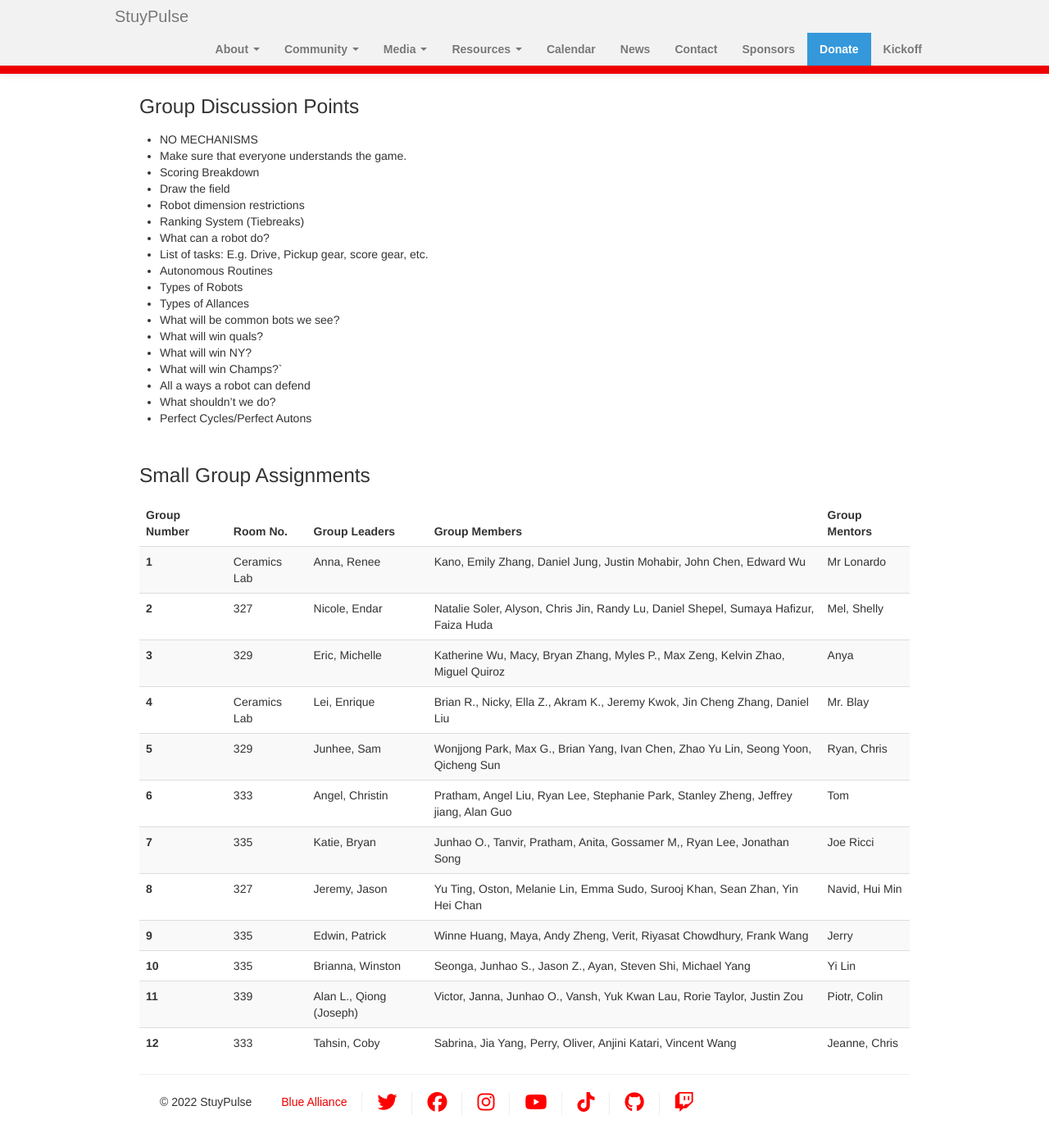
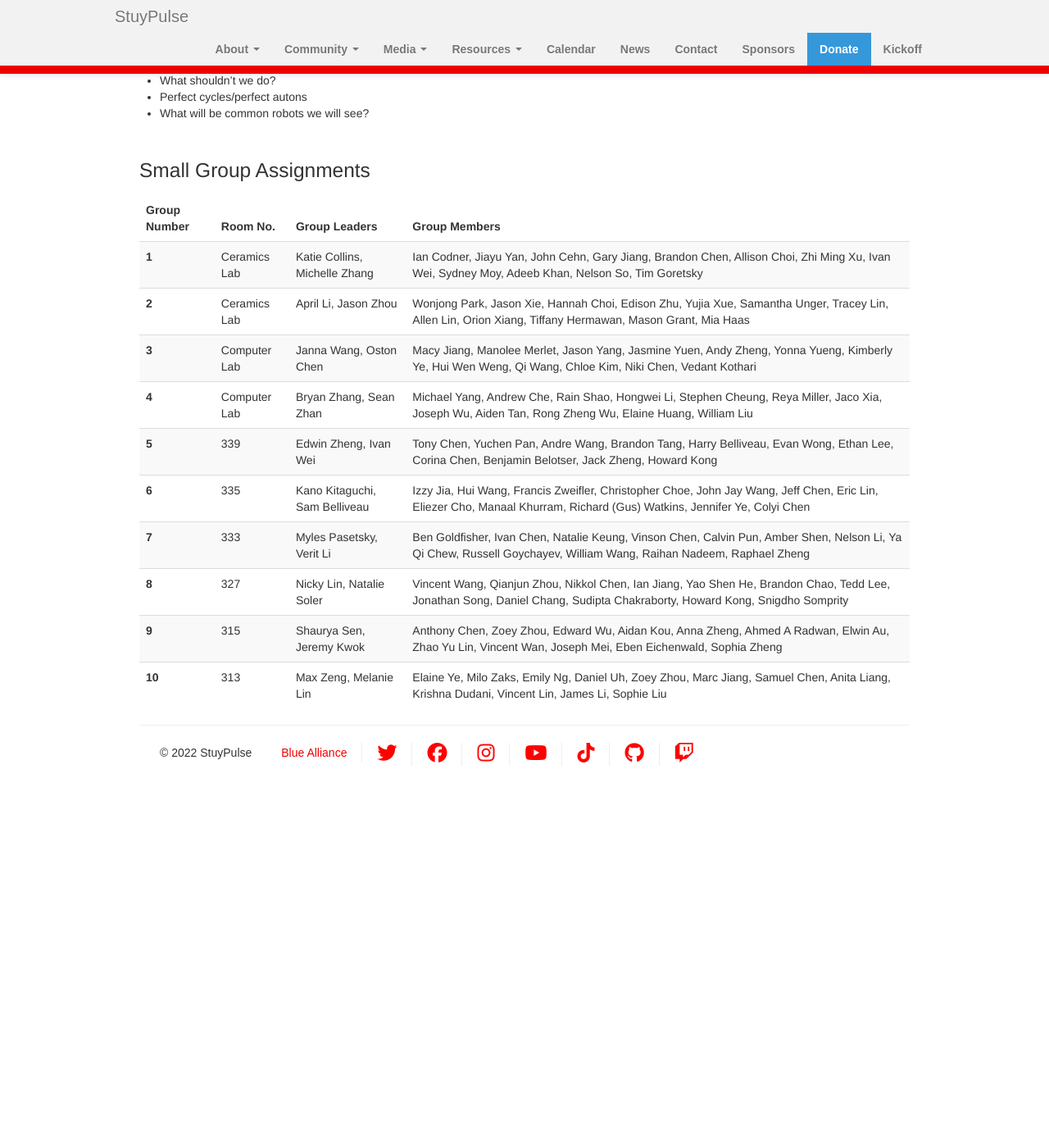
Before and after one commit to StuyPulse/team694.github.io, a Jekyll site: the page built from kickoff/index.md, in a window 1280 px wide and 1400 px high, scrolled down 849 px. Shown: the whole window at 82% size. Built offline with Jekyll 4.4.1, drawn with Linux system fonts in a browser that asks for light colours; nearby versions of some CDN libraries; after the commit the page ends 1823 px from its top, so only the background shows below that; some of the changed text lies outside the part shown.

Commit message:
Add information about mock game and update groups

```diff
--- a/kickoff/index.md
+++ b/kickoff/index.md
@@ -4,24 +4,22 @@
 description: Dedicated page for Kickoff information
 ---
 
-### Encryption Key:
-R!$E2geTHeR#2020
+## 2014 FRC Game: Aerial Assist
 
-### Decrypted Versions:
-* [2022 FRC Game Season Manual](/img/2020FRCGameSeasonManual.pdf)
-
-### Videos:
-* [Game Animation](https://www.youtube.com/watch?v=gmiYWTmFRVE)
-* [2020 Field Tour Video: Shield Generator](https://www.youtube.com/watch?v=YSPIPEJVZAw)
-* [2020 Field Tour Video: Power Port](https://www.youtube.com/watch?v=yl3Goq5VsyQ)
-* [2020 Field Tour Video: Loading Bay](https://www.youtube.com/watch?v=41UgChIeSQw)
-* [2020 Field Tour Video: Rockwell](https://www.youtube.com/watch?v=WH0H8fHIP6I)
-* [2020 Field Tour Video: Alliance Station](https://www.youtube.com/watch?v=Yky0AQUACVQA)
+### Materials:
+* [Game Animation](https://www.youtube.com/watch?v=f5zWzICG5to)
+* [Game Overview](https://www.firstinspires.org/sites/default/files/uploads/resource_library/frc/game-and-season-info/archive/2014/2014-frc-game-1page.pdf)
+* [Game Manual](https://www.firstinspires.org/sites/default/files/uploads/resource_library/frc/game-and-season-info/archive/2014/2014-game-manual.pdf)
+* [Abridged Game Manual](https://docs.google.com/document/d/1SW20YcCLz49NzhDDDxrBql47XnoDwZIhG_l5dsZ0nZ0/edit)
 
 &nbsp;
 
 ### Schedule:
 <table class="table table-striped">
+  <colgroup>
+    <col span="1" style="width:30%">
+    <col span="1" style="width:70%">
+  </colgroup>
   <thead>
     <tr>
       <th scope="col"> Time </th>
@@ -30,40 +28,16 @@
   </thead>
   <tbody>
   <tr>
-    <th scope="row"> 9:00 - 10:00 </th>
-    <th scope="row"> Setup </th>
+    <th scope="row" style=""> 3:55 - 4:05  </th>
+    <th scope="row"> Start, Breakoff into Groups </th>
   </tr>
   <tr>
-    <th scope="row"> 10:00 - 12:00 </th>
-    <th scope="row"> Kickoff Broadcast </th>
-  </tr>
-  <tr>
-    <th scope="row"> 12:00 - 1:00 </th>
-    <th scope="row"> Manual Reading </th>
-  </tr>
-  <tr>
-    <th scope="row"> 1:00 - 1:45 </th>
-    <th scope="row"> Lunch + Group Leader Briefing + Taping </th>
-  </tr>
-  <tr>
-    <th scope="row"> 1:45 - 3:50 </th>
+    <th scope="row"> 4:05 - 5:00 </th>
     <th scope="row"> Small Group Discussion </th>
   </tr>
   <tr>
-    <th scope="row"> 3:50 - 5:20 </th>
-    <th scope="row"> Large Group Discussion (Small groups recpa and strategy) </th>
-  </tr>
-  <tr>
-    <th scope="row"> 5:20 - 5:30 </th>
-    <th scope="row"> Break </th>
-  </tr>
-  <tr>
-    <th scope="row"> 5:30 - 7:45 </th>
-    <th scope="row"> Large Group Discussion (Continued) </th>
-  </tr>
-  <tr>
-    <th scope="row"> 7:45 - 8:15 </th>
-    <th scope="row"> Cleanup </th>
+    <th scope="row"> 5:00 - 6:00 </th>
+    <th scope="row"> Big Group Discussion</th>
   </tr>
   </tbody>
 </table>
@@ -82,13 +56,13 @@
 * Autonomous Routines
 * Types of Robots
 * Types of Allances
-* What will be common bots we see?
 * What will win quals?
-* What will win NY?
+* What will win a regional?
 * What will win Champs?`
 * All a ways a robot can defend
 * What shouldn't we do?
-* Perfect Cycles/Perfect Autons
+* Perfect cycles/perfect autons
+* What will be common robots we will see?
 
 &nbsp;
 
@@ -101,90 +75,68 @@
       <th scope="col"> Room No. </th>
       <th scope="col"> Group Leaders </th>
       <th scope="col"> Group Members </th>
-      <th scope="col"> Group Mentors </th>
     </tr>
   </thead>
   <tbody>
   <tr>
     <th scope="row"> 1 </th>
     <td> Ceramics Lab </td>
-    <td> Anna, Renee </td>
-    <td> Kano, Emily Zhang, Daniel Jung, Justin Mohabir, John Chen, Edward Wu </td>
-    <td> Mr Lonardo </td>
+    <td> Katie Collins, Michelle Zhang </td>
+    <td> Ian Codner, Jiayu Yan, John Cehn, Gary Jiang, Brandon Chen, Allison Choi, Zhi Ming Xu, Ivan Wei, Sydney Moy, Adeeb Khan, Nelson So, Tim Goretsky </td>
   </tr>
   <tr>
     <th scope="row"> 2 </th>
-    <td> 327 </td>
-    <td> Nicole, Endar </td>
-    <td> Natalie Soler, Alyson, Chris Jin, Randy Lu, Daniel Shepel, Sumaya Hafizur, Faiza Huda </td>
-    <td> Mel, Shelly </td>
+    <td> Ceramics Lab </td>
+    <td> April Li, Jason Zhou </td>
+    <td> Wonjong Park, Jason Xie, Hannah Choi, Edison Zhu, Yujia Xue, Samantha Unger, Tracey Lin, Allen Lin, Orion Xiang, Tiffany Hermawan, Mason Grant, Mia Haas </td>
   </tr>
   <tr>
     <th scope="row"> 3 </th>
-    <td> 329 </td>
-    <td> Eric, Michelle </td>
-    <td> Katherine Wu, Macy, Bryan Zhang, Myles P., Max Zeng, Kelvin Zhao,  Miguel Quiroz </td>
-    <td> Anya </td>
+    <td> Computer Lab </td>
+    <td> Janna Wang, Oston Chen </td>
+    <td> Macy Jiang, Manolee Merlet, Jason Yang, Jasmine Yuen, Andy Zheng, Yonna Yueng, Kimberly Ye, Hui Wen Weng, Qi Wang, Chloe Kim, Niki Chen, Vedant Kothari </td>
   </tr>
   <tr>
     <th scope="row"> 4 </th>
-    <td> Ceramics Lab </td>
-    <td> Lei, Enrique </td>
-    <td> Brian R., Nicky, Ella Z., Akram K., Jeremy Kwok, Jin Cheng Zhang, Daniel Liu </td>
-    <td> Mr. Blay </td>
+    <td> Computer Lab </td>
+    <td> Bryan Zhang, Sean Zhan </td>
+    <td> Michael Yang, Andrew Che, Rain Shao, Hongwei Li, Stephen Cheung, Reya Miller, Jaco Xia, Joseph Wu, Aiden Tan, Rong Zheng Wu, Elaine Huang, William Liu </td>
   </tr>
   <tr>
     <th scope="row"> 5 </th>
-    <td> 329 </td>
-    <td> Junhee, Sam </td>
-    <td> Wonjjong Park, Max G., Brian Yang, Ivan Chen, Zhao Yu Lin, Seong Yoon, Qicheng Sun </td>
-    <td> Ryan, Chris </td>
+    <td> 339 </td>
+    <td> Edwin Zheng, Ivan Wei </td>
+    <td> Tony Chen, Yuchen Pan, Andre Wang, Brandon Tang, Harry Belliveau, Evan Wong, Ethan Lee, Corina Chen, Benjamin Belotser, Jack Zheng, Howard Kong </td>
   </tr>
   <tr>
     <th scope="row"> 6 </th>
-    <td> 333 </td>
-    <td> Angel, Christin </td>
-    <td> Pratham, Angel Liu, Ryan Lee, Stephanie Park, Stanley Zheng, Jeffrey jiang, Alan Guo </td>
-    <td> Tom </td>
+    <td> 335 </td>
+    <td> Kano Kitaguchi, Sam Belliveau </td>
+    <td> Izzy Jia, Hui Wang, Francis Zweifler, Christopher Choe, John Jay Wang, Jeff Chen, Eric Lin, Eliezer Cho, Manaal Khurram, Richard (Gus) Watkins, Jennifer Ye, Colyi Chen </td>
   </tr>
   <tr>
     <th scope="row"> 7 </th>
-    <td> 335 </td>
-    <td> Katie, Bryan </td>
-    <td> Junhao O., Tanvir, Pratham, Anita, Gossamer M,, Ryan Lee, Jonathan Song </td>
-    <td> Joe Ricci </td>
+    <td> 333 </td>
+    <td> Myles Pasetsky, Verit Li </td>
+    <td> Ben Goldfisher, Ivan Chen, Natalie Keung, Vinson Chen, Calvin Pun, Amber Shen, Nelson Li, Ya Qi Chew, Russell Goychayev, William Wang, Raihan Nadeem, Raphael Zheng </td>
   </tr>
   <tr>
     <th scope="row"> 8 </th>
     <td> 327 </td>
-    <td> Jeremy, Jason </td>
-    <td> Yu Ting, Oston, Melanie Lin, Emma Sudo, Surooj Khan, Sean Zhan, Yin Hei Chan </td>
-    <td> Navid, Hui Min </td>
+    <td> Nicky Lin, Natalie Soler </td>
+    <td> Vincent Wang, Qianjun Zhou, Nikkol Chen, Ian Jiang, Yao Shen He, Brandon Chao, Tedd Lee, Jonathan Song, Daniel Chang, Sudipta Chakraborty, Howard Kong, Snigdho Somprity </td>
   </tr>
   <tr>
     <th scope="row"> 9 </th>
-    <td> 335 </td>
-    <td> Edwin, Patrick  </td>
-    <td> Winne Huang, Maya, Andy Zheng, Verit, Riyasat Chowdhury, Frank Wang </td>
-    <td> Jerry </td>
+    <td> 315 </td>
+    <td> Shaurya Sen, Jeremy Kwok  </td>
+    <td> Anthony Chen, Zoey Zhou, Edward Wu, Aidan Kou, Anna Zheng, Ahmed A Radwan, Elwin Au, Zhao Yu Lin, Vincent Wan, Joseph Mei, Eben Eichenwald, Sophia Zheng </td>
   </tr>
   <tr>
     <th scope="row"> 10 </th>
-    <td> 335 </td>
-    <td> Brianna, Winston  </td>
-    <td> Seonga, Junhao S., Jason Z., Ayan, Steven Shi, Michael Yang </td>
-    <td> Yi Lin </td>
+    <td> 313 </td>
+    <td> Max Zeng, Melanie Lin </td>
+    <td> Elaine Ye, Milo Zaks, Emily Ng, Daniel Uh, Zoey Zhou, Marc Jiang, Samuel Chen, Anita Liang, Krishna Dudani, Vincent Lin, James Li, Sophie Liu </td>
   </tr>
-  <tr>
-    <th scope="row"> 11 </th>
-    <td> 339 </td>
-    <td> Alan L., Qiong (Joseph)  </td>
-    <td> Victor, Janna, Junhao O., Vansh, Yuk Kwan Lau, Rorie Taylor, Justin Zou </td>
-  <td> Piotr, Colin </td>
-  <tr>
-    <th scope="row"> 12 </th>
-    <td> 333 </td>
-    <td> Tahsin, Coby  </td>
-    <td> Sabrina, Jia Yang, Perry, Oliver, Anjini Katari, Vincent Wang </td>
-    <td> Jeanne, Chris </td>
-  </tr>
+  </tbody>
+</table>
```
